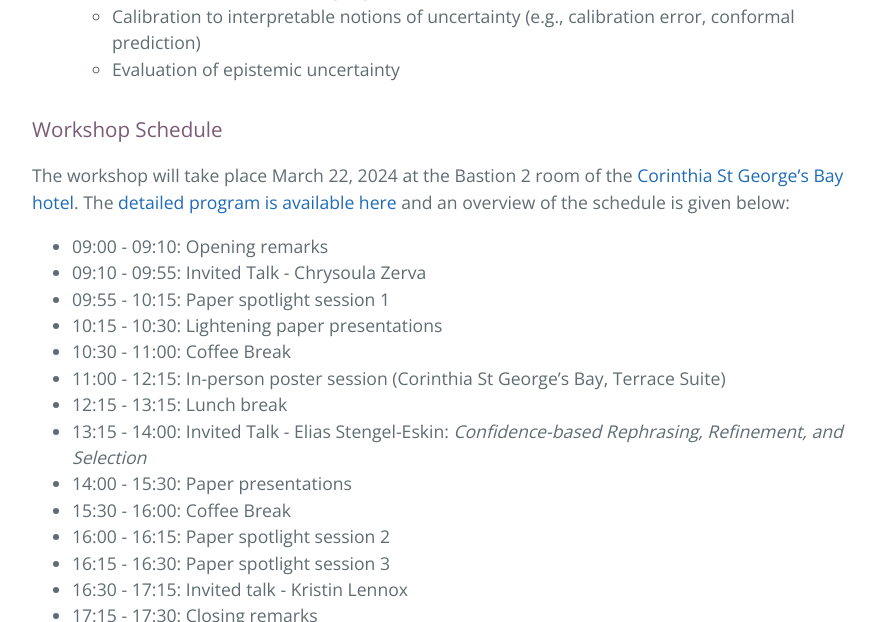
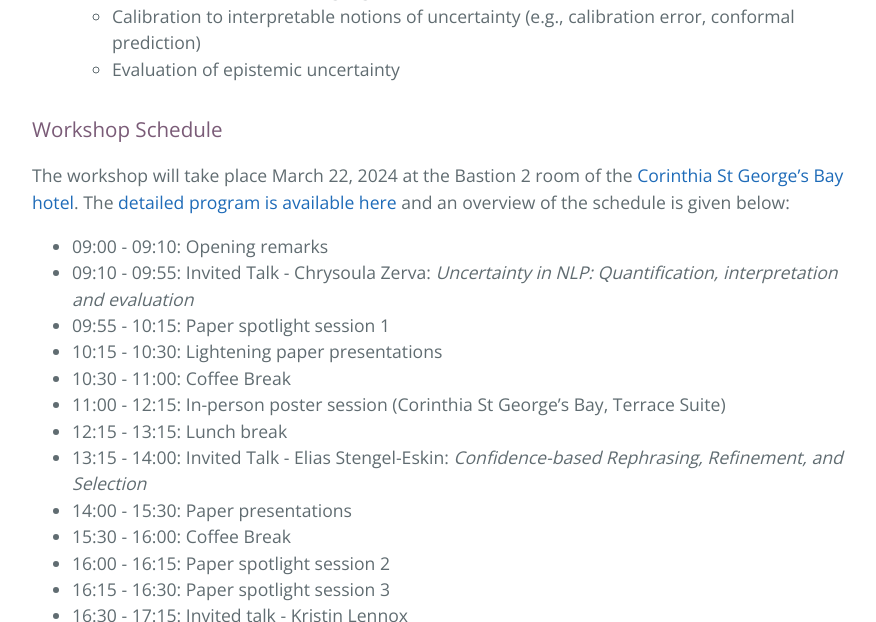
Before and after one commit to uncertainlp/uncertainlp.github.io, a Jekyll site: the page built from index.md, in a window 1280 px wide and 900 px high, scrolled down 2438 px, cut to the strip 0-622 px from the top of the window. Shown: the whole strip, without its empty margins (192-1068 px from the left). Built offline with Jekyll 4.4.1, drawn with Linux system fonts in a browser that asks for light colours; the repository's description, which GitHub fills in, is left out.

Commit message:
Update index.md

```diff
--- a/index.md
+++ b/index.md
@@ -67,7 +67,7 @@ The workshop will take place March 22, 2024 at the Bastion 2 room of the <a href
 The [detailed program is available here](/program) and an overview of the schedule is given below:
 
 - 09:00 - 09:10: Opening remarks
-- 09:10 - 09:55: Invited Talk - Chrysoula Zerva
+- 09:10 - 09:55: Invited Talk - Chrysoula Zerva: *Uncertainty in NLP: Quantification, interpretation and evaluation*
 - 09:55 - 10:15: Paper spotlight session 1
 - 10:15 - 10:30: Lightening paper presentations
 - 10:30 - 11:00: Coffee Break
```
